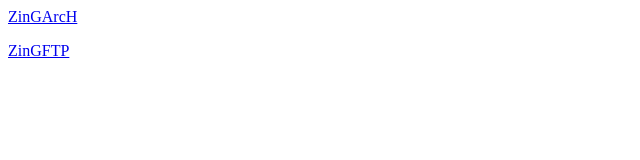
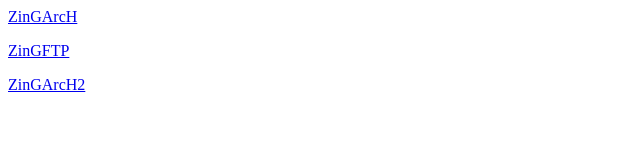
Before and after one commit to zingers47/zinarch, a plain HTML site: page index.html in a window 1280 px wide. Shown: the whole page, without its empty margins (0-640 px from the left). Drawn offline with Linux system fonts and the light colour scheme.

Commit message:
Update index.html

```diff
--- a/index.html
+++ b/index.html
@@ -6,5 +6,8 @@
         <p>
             <a href="ms-windows-store://pdp/?productid=9PM8P57G9Q05">ZinGFTP</a>
         </p>
+        <p>
+            <a href="ms-windows-store://pdp/?productid=9NVBWLXKDTDK">ZinGArcH2</a>
+        </p>
     </BODY>
 </HTML>
```
